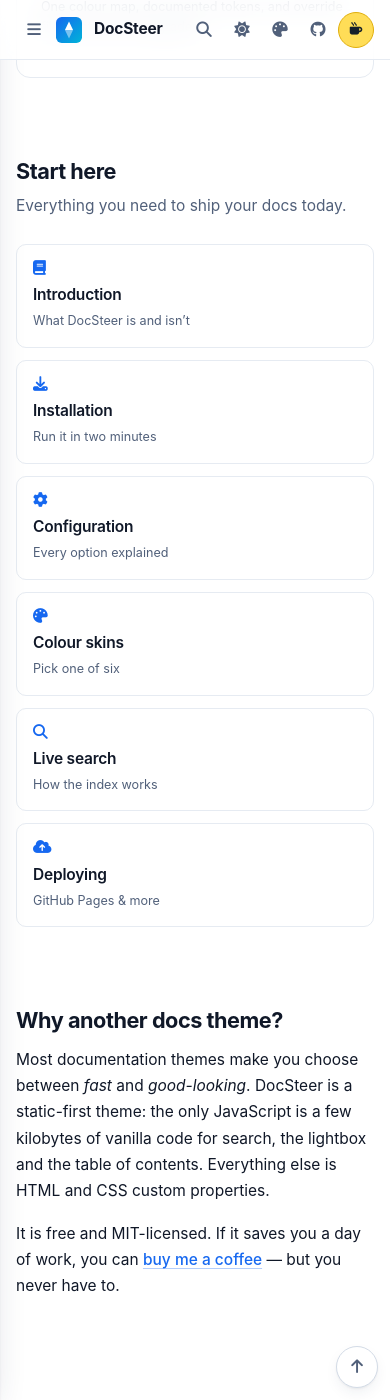
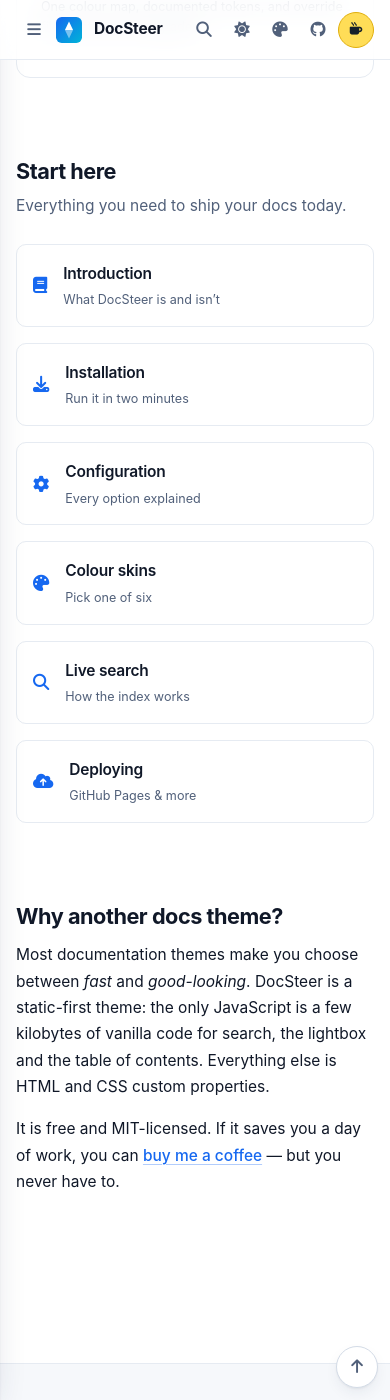
Before and after one commit to Skyflash/docsteer, a Jekyll site: the page built from index.md, in a window 390 px wide and 1400 px high, scrolled down 2283 px. Built offline with Jekyll 4.4.1, drawn with Linux system fonts in a browser that asks for light colours.

Commit message:
Compact the home link tiles once the grid drops to one column
.link-section__grid is repeat(auto-fill, minmax(232px, 1fr)), so it collapses
to a single column below roughly 508px of viewport — every iPhone. There the
tile kept its narrow-column shape, icon stacked above two short lines, and
became a full-width box that was mostly empty: ~115px tall for ~60px of text.

Below 560px the icon moves into a left column spanning both rows, which halves
the height and uses the width. :has(> i) scopes it, because the icon is
optional in a link's config and without one the two-column placement would put
the title and its text side by side.

The gap between tiles goes to --sp-4 at the same time. At 12px it equalled the
tile's own padding, so the six boxes read as one block rather than as six.

Co-Authored-By: Claude Opus 5 <noreply@anthropic.com>

```diff
--- a/_sass/docsteer/_home.scss
+++ b/_sass/docsteer/_home.scss
@@ -182,3 +182,29 @@
   .hero { padding-block: var(--sp-7) var(--sp-6); }
   .hero__search { margin-top: var(--sp-6); }
 }
+
+@media (max-width: 560px) {
+  // Narrow enough that .link-section__grid has collapsed to one column. A
+  // full-width tile with the icon stacked above two short lines is mostly
+  // empty space, so the icon moves into a left column and the tile becomes as
+  // short as its text. Tiles configured without an icon keep the stacked
+  // layout — there is no first column for them to fill.
+  // Tiles this short need the gap between them to read as bigger than the gap
+  // between a tile's own two lines, or the column reads as one block.
+  .link-section__grid { gap: var(--sp-4); }
+
+  .link-tile:has(> i) {
+    grid-template-columns: auto minmax(0, 1fr);
+    align-items: center;
+    column-gap: var(--sp-4);
+    row-gap: var(--sp-1);
+    padding: var(--sp-4);
+  }
+  .link-tile:has(> i) > i {
+    grid-row: 1 / span 2;
+    margin-bottom: 0;
+    font-size: 1.05rem;
+  }
+  .link-tile:has(> i) > .link-tile__title,
+  .link-tile:has(> i) > .link-tile__text { grid-column: 2; }
+}
```
